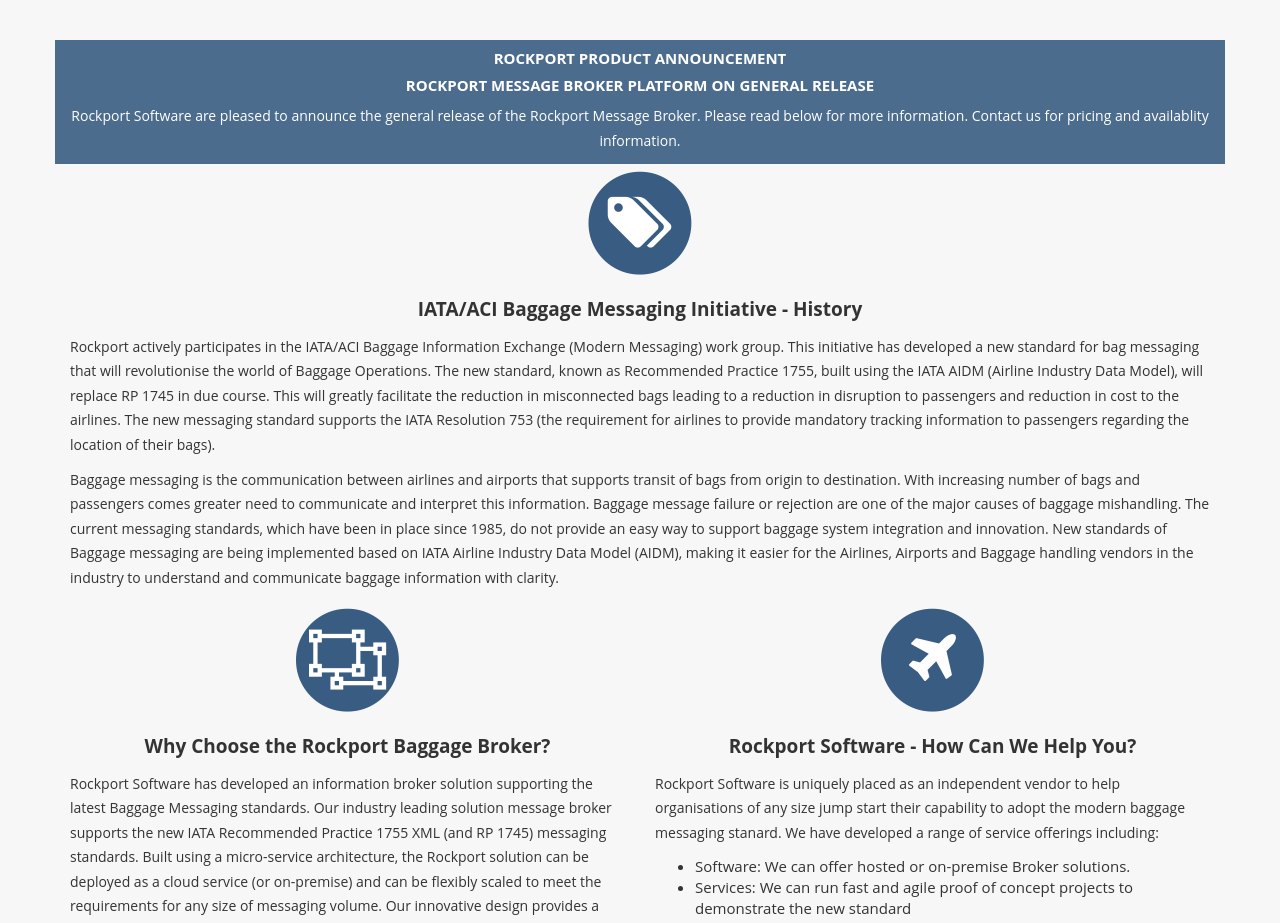
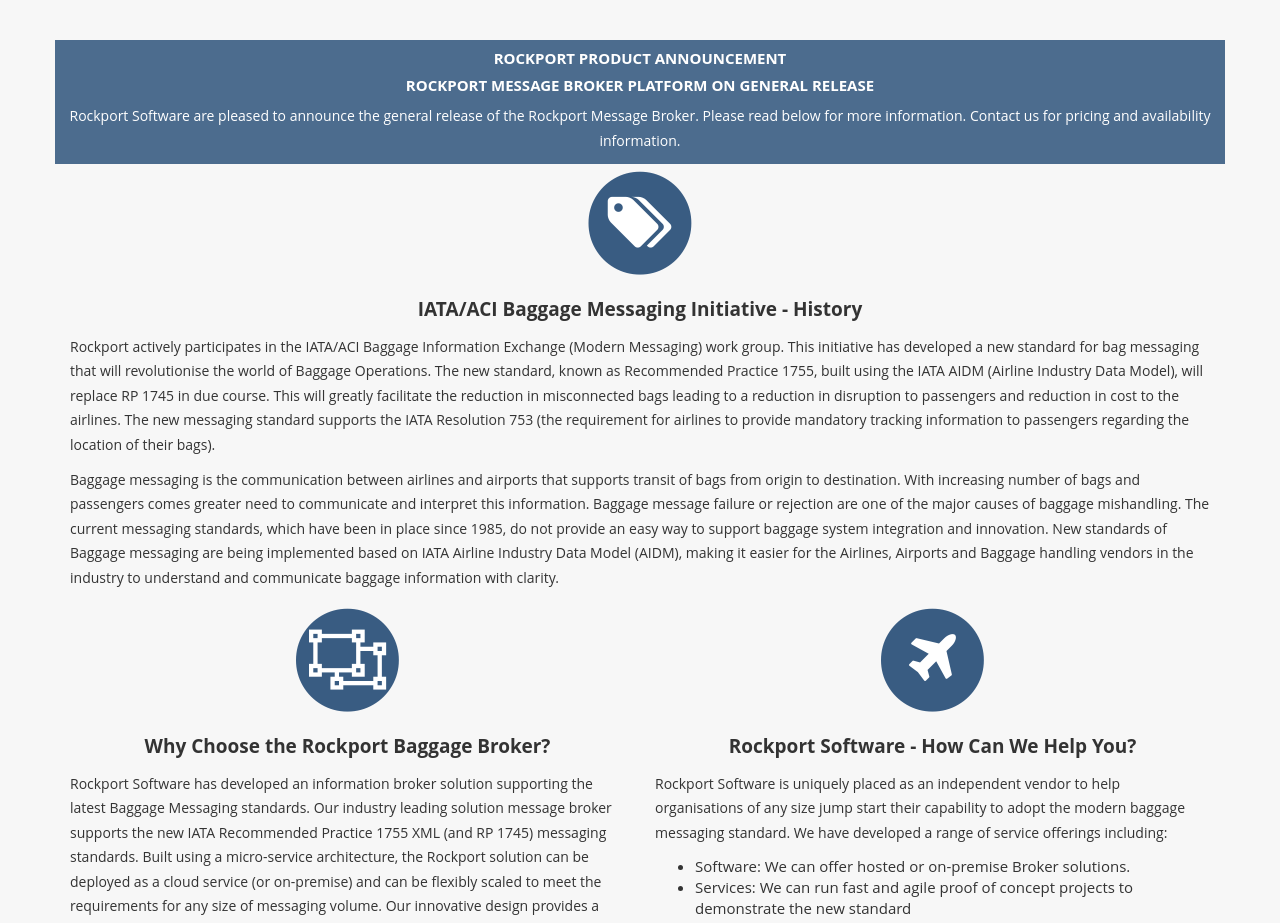
Before and after one commit to ToddR8080/toddr8080.github.io, a Jekyll site: the page built from modernmessaging.html, in a window 1280 px wide and 1400 px high. Shown: the part 220-1143 px from the top of the window. Built offline with Jekyll 4.4.1, drawn with Linux system fonts in a browser that asks for light colours; some web fonts are replaced; comment, search, counter and statistics services are not loaded; some of the changed text lies outside the part shown.

Commit message:
Fix typos

```diff
--- a/_includes/home_services.html
+++ b/_includes/home_services.html
@@ -85,7 +85,7 @@
                                 </div>
                                 <div class="timeline-body">
                                     <p>Enterprise performance management, including Key Performance Indicators, Balanced Scorecard, process modelling and activity costing.</p>
-									<p>We have developed and implemented EPM applications for many clients worldwide leading to demonstrable finacial benenfits as a direct result of the analytics.</p>
+									<p>We have developed and implemented EPM applications for many clients worldwide leading to demonstrable financial benefits as a direct result of the analytics.</p>
                                     <p>Rockport offers consulting services to assist your enterprise to manage and optimise performance.</p>
                                 </div>
                             </div>
--- a/acisemantic.html
+++ b/acisemantic.html
@@ -51,7 +51,7 @@
 						<li>Training: knowledge transfer, introduction to the ACRIS Semantic Model, implementation best practice.
 						<li>Training: formal classroom based training, online training, bespoke training to meet any custom requirement.
 						<li>Consulting: fast and agile proof of concept demonstrations using the ACRIS Semantic Model</li>
-						<li>Consulting: do you need help to gain maxiumum advantage from adoption of the ACRIS Semantic Model in your organisation's products and services?</li>
+						<li>Consulting: do you need help to gain maximum advantage from adoption of the ACRIS Semantic Model in your organisation's products and services?</li>
 					</ul>
                     <p class="text-left">Rockport Software currently has a multi-year consulting services contract to help a international airport ensure all its major IT projects are compliant with the ACRIS Semantic Model. </p>
                     <p class="text-left">Contact us to discuss how we can assist your organisation. </p>
--- a/modernmessaging.html
+++ b/modernmessaging.html
@@ -19,7 +19,7 @@
 				  <h5 class="card-header">Rockport Product Announcement</h5>
 				  <div class="card-body">
 					<h5 class="card-title">Rockport Message Broker Platform on General Release </h5>
-					<p class="card-text">Rockport Software are pleased to announce the general release of the Rockport Message Broker. Please read below for more information. Contact us for pricing and availablity information. </p>
+					<p class="card-text">Rockport Software are pleased to announce the general release of the Rockport Message Broker. Please read below for more information. Contact us for pricing and availability information. </p>
 				  </div>
 				</div>
             </div>
@@ -70,7 +70,7 @@
                         <i class="fa fa-plane fa-stack-1x fa-inverse"></i>
                     </span>
                     <h4 class="service-heading">Rockport Software - How Can We Help You?</h4>
-                    <p class="text-left">Rockport Software is uniquely placed as an independent vendor to help organisations of any size jump start their capability to adopt the modern baggage messaging stanard.
+                    <p class="text-left">Rockport Software is uniquely placed as an independent vendor to help organisations of any size jump start their capability to adopt the modern baggage messaging standard.
 					We have developed a range of service offerings including: </p>
 					<ul class="text-left">
   					    <li>Software: We can offer hosted or on-premise Broker solutions. </li>
--- a/projects.html
+++ b/projects.html
@@ -24,7 +24,7 @@
                     <h4 class="service-heading">ACRIS (ACI) Working Group</h4>
                     <p class="text-left">Rockport is an active member of the Airports Council International (ACI) working group responsible for the definition of standards
                     for information exchange, known as the ACRIS initiative (Airport Community Recommended Information Services).</p>
-                    <p class="text-left">Rockport have contributed to many ACRIS initiatives including signficant involvement in the development of the ACI Semantic Model, using Sparx Systems Enterprise Architect. </p>
+                    <p class="text-left">Rockport have contributed to many ACRIS initiatives including significant involvement in the development of the ACI Semantic Model, using Sparx Systems Enterprise Architect. </p>
                     <p class="text-left">Rockport currently host the Semantic Model on our cloud platform to support continuous development of the Semantic Model by airports around the world</p>
                     <p class="text-left">Please contact Rockport to find out how to get involved with, and benefit from, these initiatives.
                     If you would like to request access to the ACI Semantic Model, please contact us.</p>
@@ -76,7 +76,7 @@
                     <h4 class="service-heading">ACI Semantic Model - Hosted Management Service</h4>
                     <p class="text-left">Rockport Software host the ACI Semantic Model on behalf of Airports Council International (ACI).</p>
                     <p class="text-left">The ACRIS Semantic Model is available for online access for registered users in support of active ACRIS projects.</p>
-                    <p class="text-left">The change managment process for the Semantic Model is administered using our JIRA helpdesk for registered users.</p>
+                    <p class="text-left">The change management process for the Semantic Model is administered using our JIRA helpdesk for registered users.</p>
                     <p class="text-left">If you would like more information about, or to request access to, the ACI Semantic Model, please contact Rockport.</p>
                 </div>
                 <div class="col-md-6">
```
Also changed, not shown: other parts of modernmessaging.html (+2 -2 lines).
